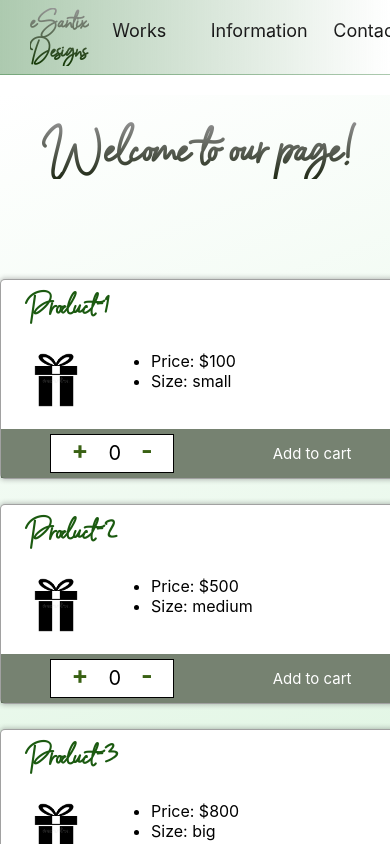
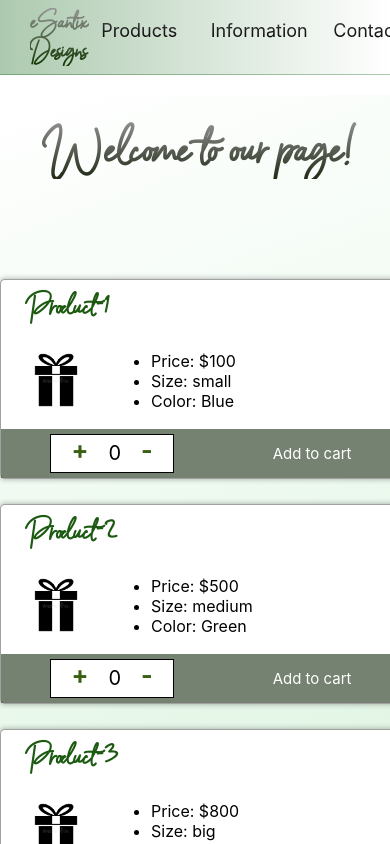
Before and after one commit to esantix/coderhouse-react, a React (Create React App) app in the folder esantix-echevarria/: page / in a window 390 px wide. Built offline with nearby package versions, Linux system fonts and the light colour scheme.

Commit message:
Wraping responsive

```diff
--- a/esantix-echevarria/src/components/ItemDetail.jsx
+++ b/esantix-echevarria/src/components/ItemDetail.jsx
@@ -25,7 +25,7 @@ const FAKE_DETAILS_DB = {
         name: "Product-4",
         price: "1200",
         size: "large",
-        color: ""
+        color: "Yellow"
     }
 }
 
@@ -36,7 +36,8 @@ function ItemDetail(props) {
     const [itemData, setItemData] = useState({
         name: "",
         price: "-",
-        size: "-"
+        size: "-",
+        color:"-"
     });
 
     async function getItemData(id) {
@@ -63,6 +64,7 @@ function ItemDetail(props) {
                         <ul>
                             <li> Price: ${itemData.price}</li>
                             <li>Size: {itemData.size}</li>
+                            <li>Color: {itemData.color}</li>
 
                         </ul>
                     </div>
--- a/esantix-echevarria/src/components/NavBar.jsx
+++ b/esantix-echevarria/src/components/NavBar.jsx
@@ -20,7 +20,7 @@ function NavBar(props) {
                 <p>eSantix Designs</p>
             </div>
             <div className="tabs-ctn">
-                <BarBtn name="Works" />
+                <BarBtn name="Products" />
                 <BarBtn name="Information" />
                 <BarBtn name="Contact us" />
                 <CartWidget> </CartWidget>
```
